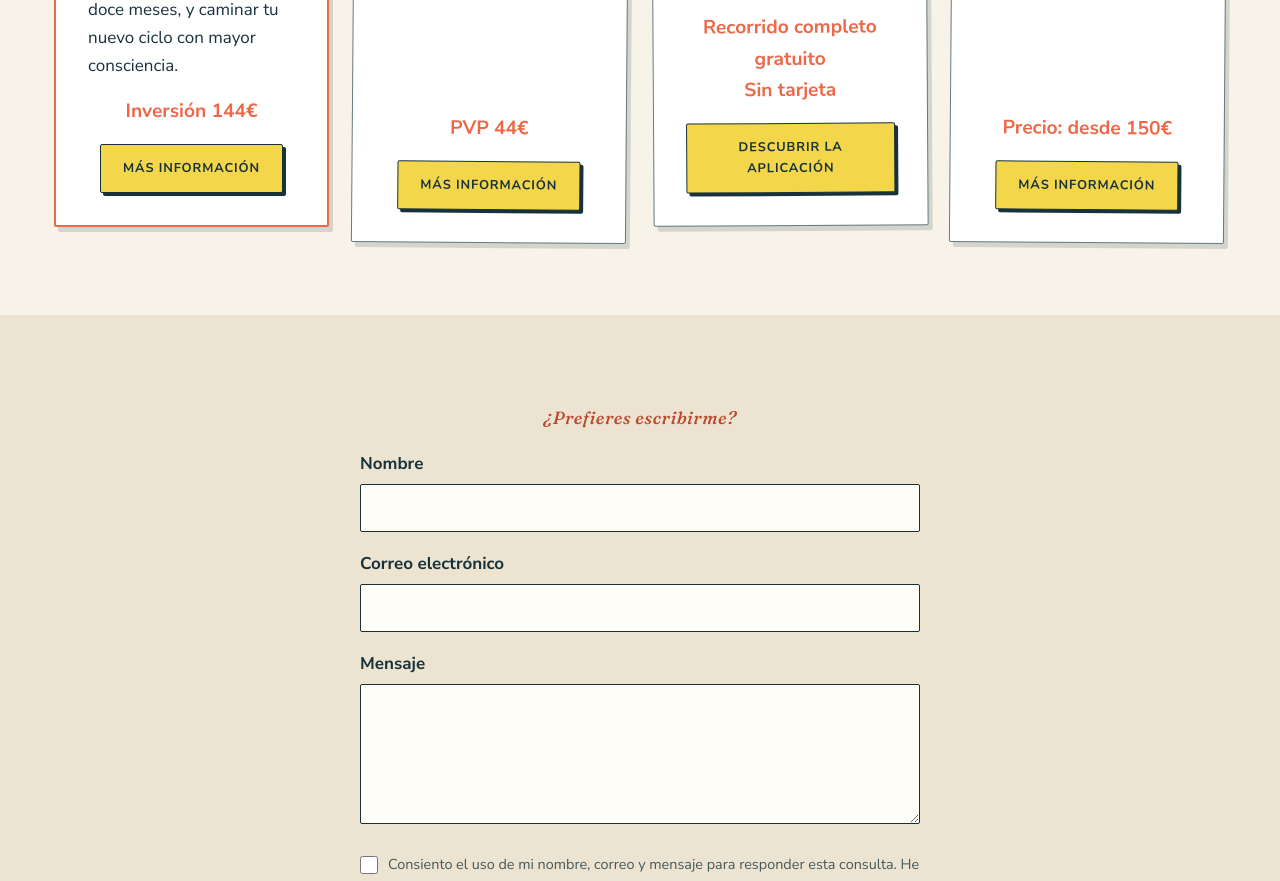
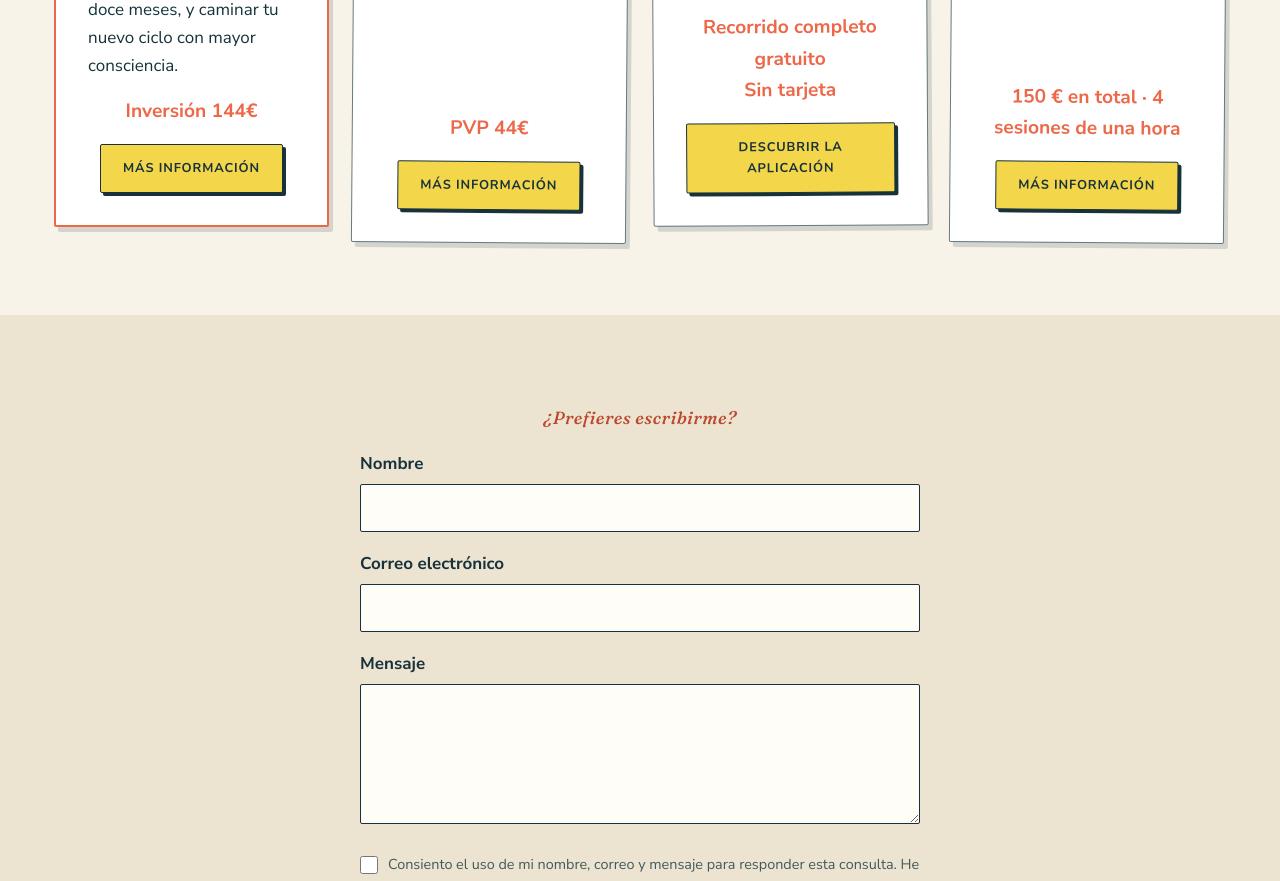
Before and after one commit to vuelvelaluz/Vuelve-la-luz, a plain HTML site: page contacto.html in a window 1280 px wide. Shown: the part 963-1844 px from the top of the page. Drawn offline with Linux system fonts and the light colour scheme.

Commit message:
Clarify accompaniment card: 150 EUR total for four one-hour sessions

```diff
--- a/contacto.html
+++ b/contacto.html
@@ -94,7 +94,7 @@
         <div class="servicio-tarjeta" style="background: var(--color-blanco); border-radius: var(--radio); padding: 32px; box-shadow: var(--sombra); display: flex; flex-direction: column;">
           <h2 class="titulo-tarjeta">Acompañamiento Continuado · A medida</h2>
           <p>Algunos procesos necesitan más tiempo, más espacio y un acompañamiento continuado para integrar los cambios con calma.</p>
-          <p class="centrado" style="font-weight: 700; color: var(--color-ocre); font-size: 1.2rem; margin-top: auto;">Precio: desde 150€</p>
+          <p class="centrado" style="font-weight: 700; color: var(--color-ocre); font-size: 1.2rem; margin-top: auto;">150 € en total · 4 sesiones de una hora</p>
           <div class="centrado">
             <a href="acompanamiento-continuado.html" class="boton boton-secundario">Más información</a>
           </div>
```
